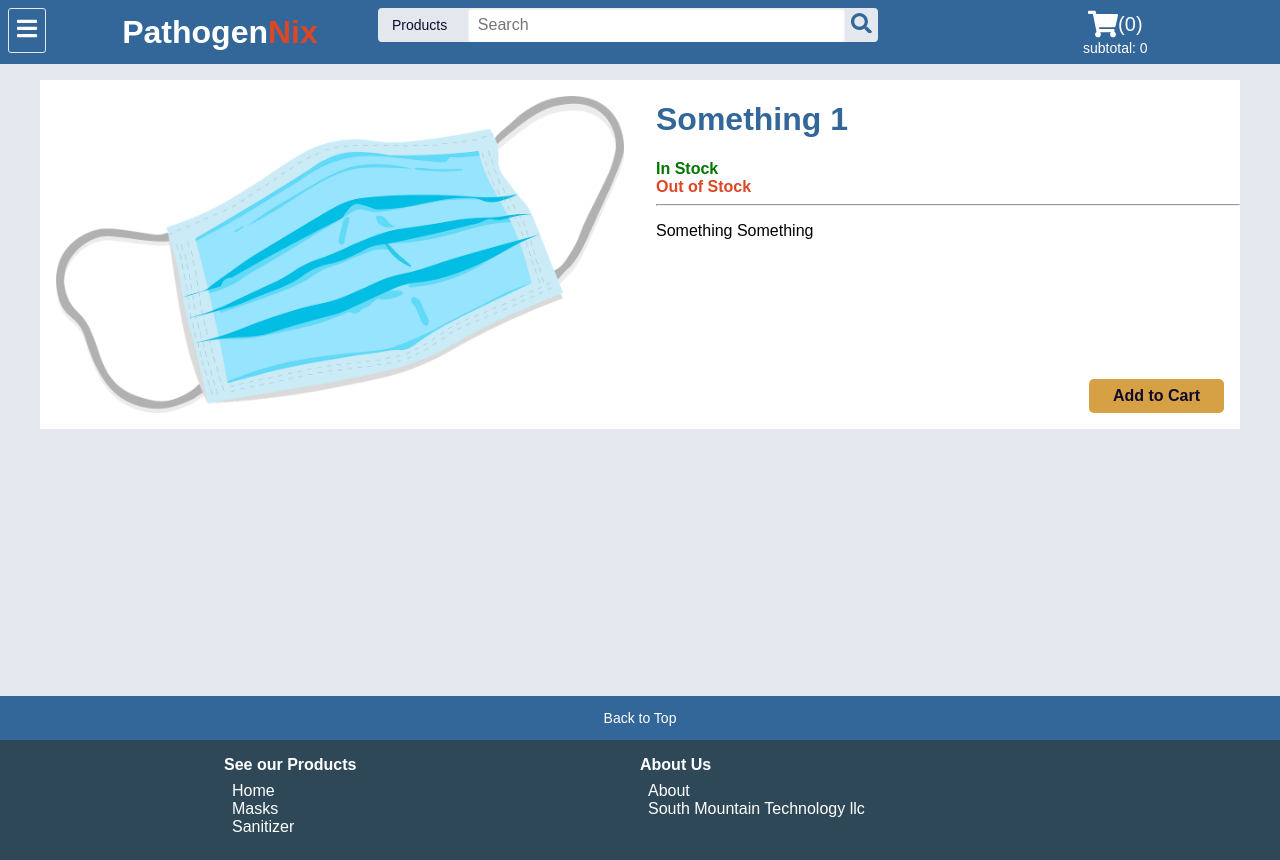
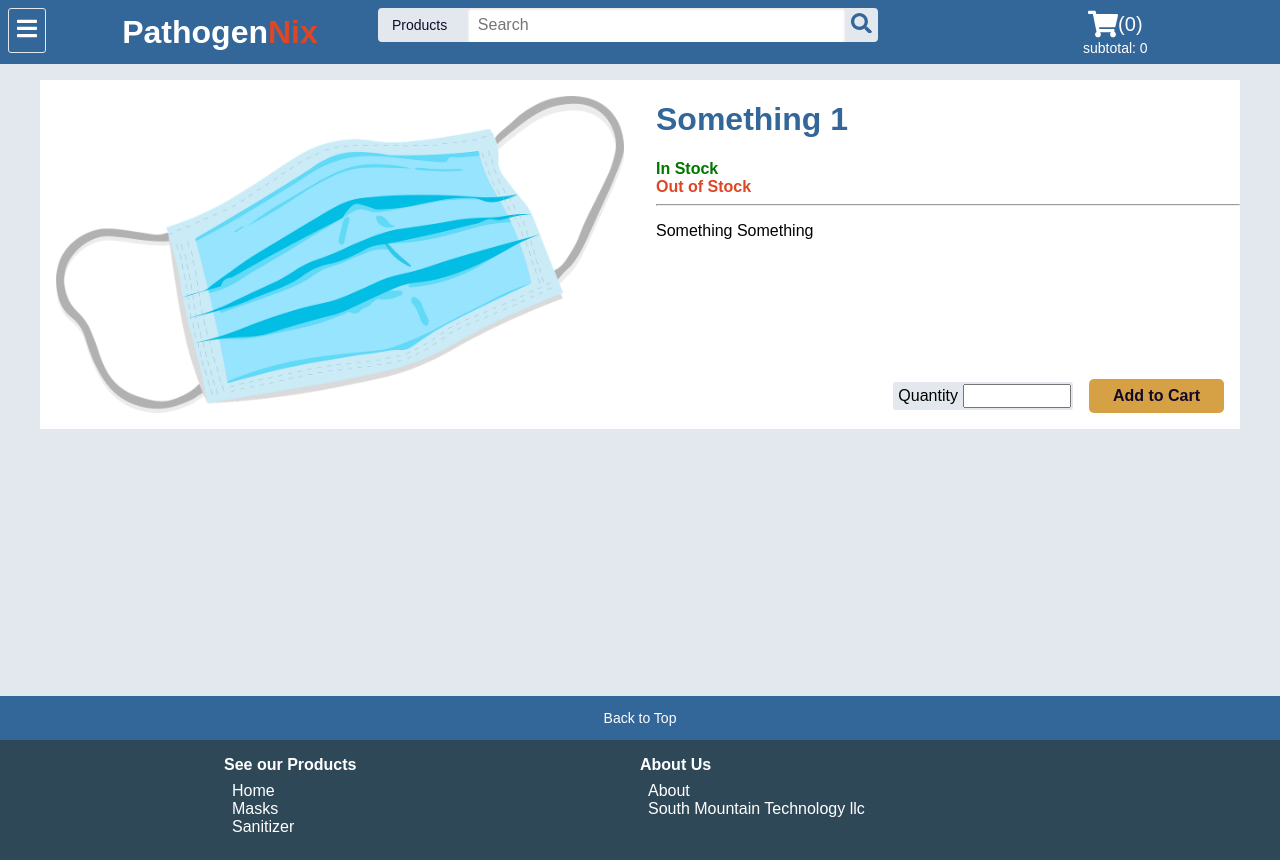
Before and after one commit to SuperCoolFrog/pathogennix, a React (Create React App) app: page /details/1 in a window 1280 px wide. Built offline with nearby package versions, Linux system fonts and the light colour scheme.

Commit message:
Add Quantity input to detials page

```diff
--- a/src/components/Nav/Nav.tsx
+++ b/src/components/Nav/Nav.tsx
@@ -14,8 +14,6 @@ const Nav = ({
 }: NavProps) => {
   const history = useHistory();
   const location = useLocation();
-
-  console.log('LOCATION', location);
 
   const showLinks = !(HIDDEN_NAV_PATHNAMES.indexOf(location.pathname) > -1);
 
--- a/src/pages/Details/Details.tsx
+++ b/src/pages/Details/Details.tsx
@@ -47,6 +47,10 @@ const Details = () => {
               <p className={styles.description}>{item?.description}</p>
             </section>
             <section className={styles.actionsContainer}>
+              <label className={styles.quantityLabel}>
+                Quantity
+                <input type="number" min="1" className={styles.quantityInput} />
+              </label>
               <button className={styles.addToCart}>Add to Cart</button>
             </section>
           </div>
--- a/src/pages/Details/details.module.scss
+++ b/src/pages/Details/details.module.scss
@@ -57,3 +57,16 @@
     border-radius: 5px;
   }
 }
+
+.quantityLabel {
+  margin-right: 1em;
+  padding: 2px 2px 2px 5px;
+  border-radius: 3px;
+  background-color: $theme-gray;
+  display: inline-block;
+}
+
+.quantityInput {
+  width: 100px;
+  margin-left: 5px;
+}
```
Also changed, not shown: 1 other file (tests, documents, lock files or other folders).
